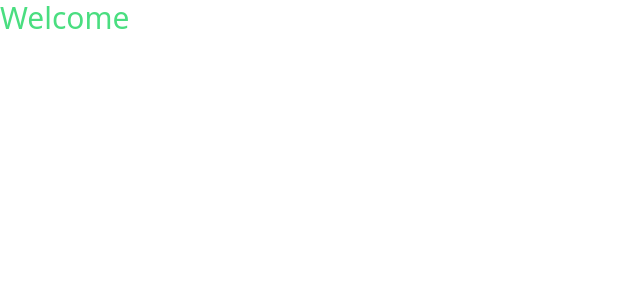
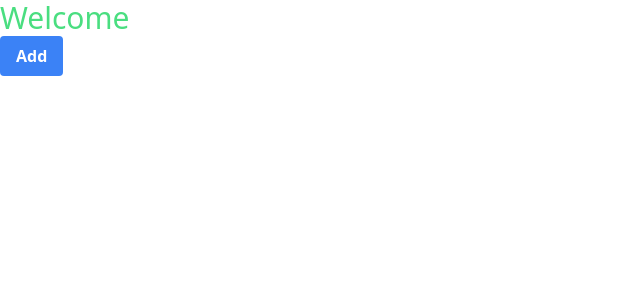
Before and after one commit to selimdev00/kovnisot-project, a Nuxt app: page / in a window 1280 px wide. Shown: the top 300 px of the page, without its empty margins (0-640 px from the left). Built offline with nearby package versions, Linux system fonts and the light colour scheme.

Commit message:
[init]: pinia

```diff
--- a/app.vue
+++ b/app.vue
@@ -1,5 +1,29 @@
 <template>
   <div>
     <h1 class="text-3xl text-green-400">Welcome</h1>
+
+    <button
+      class="bg-blue-500 hover:bg-blue-700 text-white font-bold py-2 px-4 rounded"
+      @click="addTask"
+    >
+      Add
+    </button>
+
+    <ul>
+      <li v-for="task in canbanStore.tasks" :key="task.id">
+        {{ task.title }}
+      </li>
+    </ul>
   </div>
 </template>
+
+<script setup lang="ts">
+const canbanStore = useCanbanStore()
+
+const addTask = () => {
+  canbanStore.addTask({
+    id: 1,
+    title: 'Task 1',
+  })
+}
+</script>
--- a/nuxt.config.ts
+++ b/nuxt.config.ts
@@ -9,4 +9,8 @@ export default defineNuxtConfig({
       autoprefixer: {},
     },
   },
+  modules: ['@pinia/nuxt'],
+  pinia: {
+    storesDirs: ['./store'],
+  },
 })
--- a/package.json
+++ b/package.json
@@ -26,5 +26,9 @@
     "tailwindcss": "^3.4.1",
     "vue": "^3.4.14",
     "vue-router": "^4.2.5"
+  },
+  "dependencies": {
+    "@pinia/nuxt": "^0.5.1",
+    "pinia": "^2.1.7"
   }
 }
--- /dev/null
+++ b/store/useCanban.ts
@@ -0,0 +1,17 @@
+export type Task = {
+  id: number
+  title: string
+}
+
+export const useCanbanStore = defineStore('canban', () => {
+  const tasks = ref<Task[]>([])
+
+  const addTask = (task: Task) => {
+    tasks.value.push(task)
+  }
+
+  return {
+    tasks,
+    addTask,
+  }
+})
```
Also changed, not shown: 1 other file (tests, documents, lock files or other folders).
